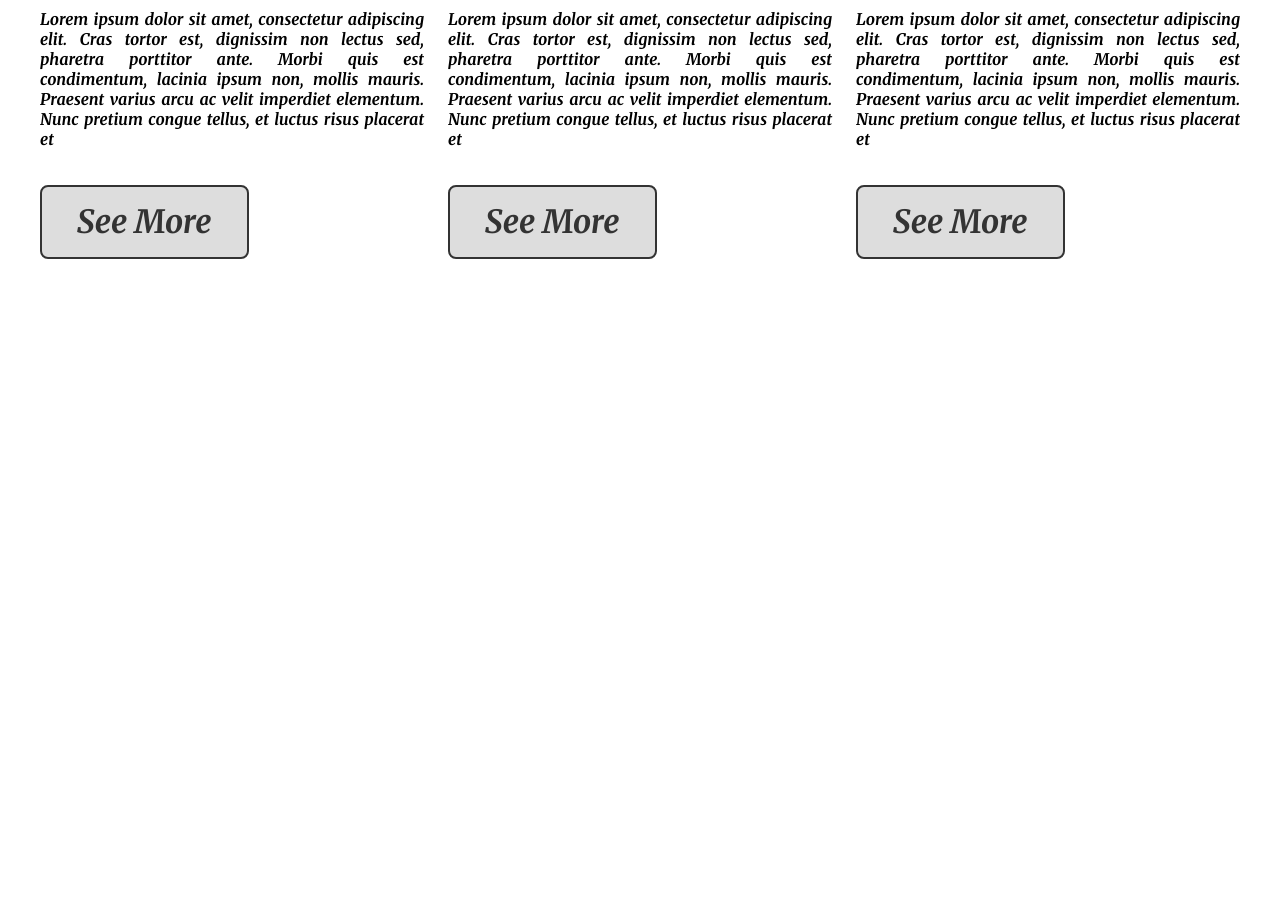
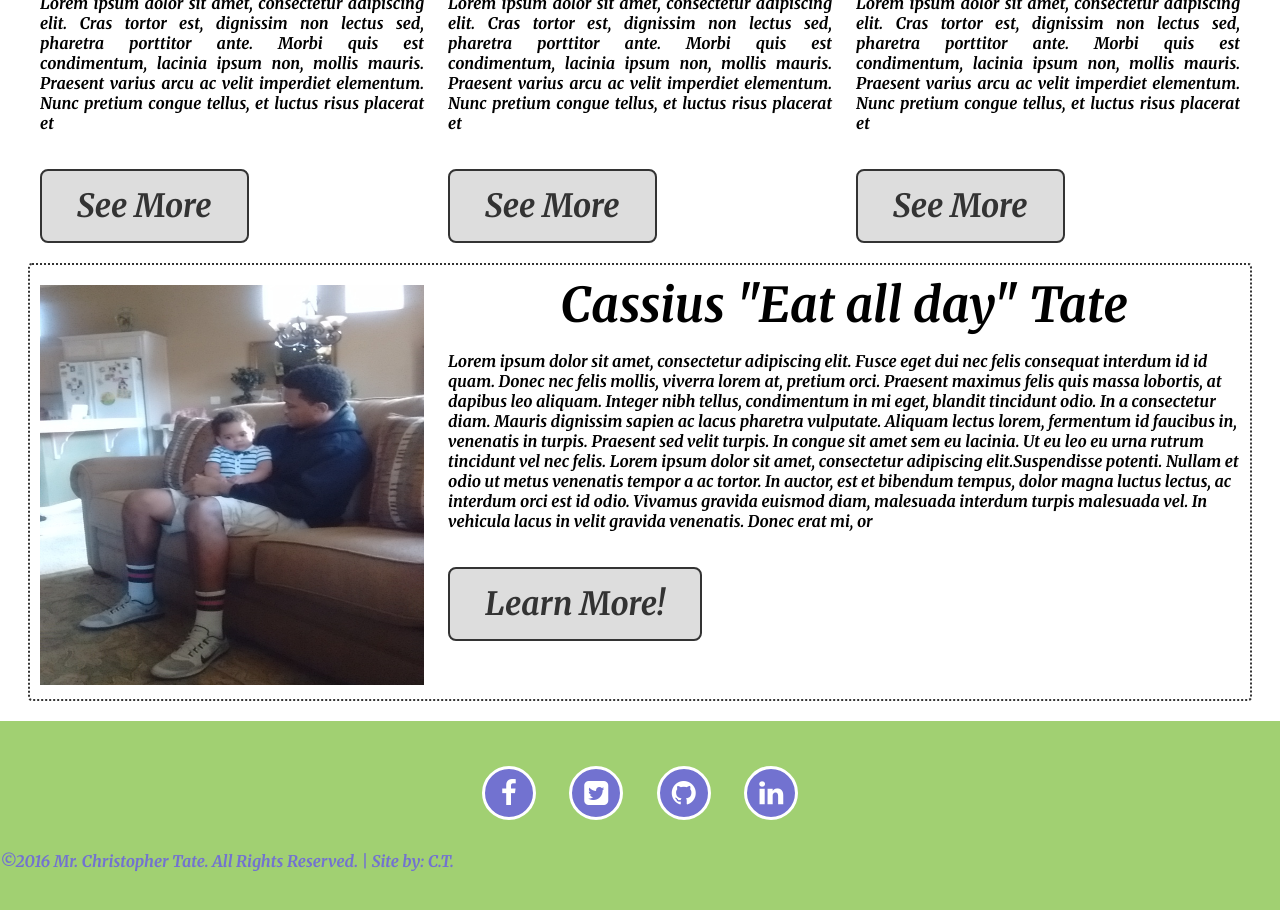
Before and after one commit to christophertate/christophertate.github.io, a plain HTML site: page index.html in a window 1280 px wide. Shown: the part 742-1652 px from the top of the page. Before the commit the page ends 1021 px from the top, so only its background shows below. Drawn offline with Linux system fonts and the light colour scheme.

Commit message:
pushing home page up

```diff
--- a/css/stylesheet.css
+++ b/css/stylesheet.css
@@ -139,3 +139,71 @@ img {
   background-color: #333;
   color: #999999;
 }
+
+/* ABOUT STYLES*/
+
+#about {
+  border: 2px dotted #333;
+  padding: 10px;
+  border-radius: 4px;
+}
+
+.align-left {
+  margin-right: 24px;
+  margin-top: 10px;
+  float: left;
+  width: 384px;
+}
+
+.selfie {
+  height: 400px;
+  width: 384px;
+}
+
+figure {
+  margin: 0px;
+  padding: 0px;
+}
+
+#about h1 {
+  text-align: center;
+  font-size: 3em;
+}
+
+footer {
+  margin-top: 20px;
+  clear:both;
+}
+
+#copyright {
+  padding: 30px 0px;
+  background-color: #a1d072;
+  display: block;
+  color: #7272d0;
+}
+
+.social p {
+  text-align:center;
+  font-size: 1.5em;
+}
+
+#copyright a{
+  color: #7272d0;
+}
+
+.social {
+  text-align: center;
+}
+
+.fa {
+  height: 28px;
+  width: 28px;
+  background-color: #7272d0;
+  color: #fff;
+  padding: 10px;
+  text-align: center;
+  border: 3px solid #fff;
+  border-radius: 100%;
+  margin: 15px;
+  font-size: 28px !important;
+}
--- a/index.html
+++ b/index.html
@@ -1,8 +1,10 @@
-<q></q><html>
+<!DOCTYPE html>
+<html>
   <head>
     <title>B-camp1 Project</title>
     <link rel="stylesheet" href="css/stylesheet.css">
     <link href='https://fonts.googleapis.com/css?family=Merriweather:700italic' rel='stylesheet' type='text/css'>
+    <link rel="stylesheet" href="https://maxcdn.bootstrapcdn.com/font-awesome/4.5.0/css/font-awesome.min.css">
   </head>
 
   <body>
@@ -61,7 +63,7 @@
            <img src="img/barbs.jpg" class="blog-img"/>
          </a>
        </div>
-       <p >
+       <p>
         Lorem ipsum dolor sit amet, consectetur adipiscing elit. Cras tortor est, dignissim non lectus sed, pharetra porttitor ante. Morbi quis est condimentum, lacinia ipsum non, mollis mauris. Praesent varius arcu ac velit imperdiet elementum. Nunc pretium congue tellus, et luctus risus placerat et
        </p>
 
@@ -81,18 +83,52 @@
        </p>
 
 
-        <a href="" target="_blank" class="button">See More </a>
+        <a href="#" target="_blank" class="button">See More </a>
       </article>
 
     </section>
     <!--End of Blog -->
 
     <!--Begin About-->
-    <section></section>
+    <section id="about" class="container">
+      <aside class="align-left">
+        <figure>
+          <img src="img/c&c.jpg" class="selfie"/>
+        </figure>
+      </aside>
+      <article>
+        <h1>Cassius "Eat all day" Tate</h1>
+        <p>Lorem ipsum dolor sit amet, consectetur adipiscing elit. Fusce eget dui nec felis consequat interdum id id quam. Donec nec felis mollis, viverra lorem at, pretium orci. Praesent maximus felis quis massa lobortis, at dapibus leo aliquam. Integer nibh tellus, condimentum in mi eget, blandit tincidunt odio. In a consectetur diam. Mauris dignissim sapien ac lacus pharetra vulputate. Aliquam lectus lorem, fermentum id faucibus in, venenatis in turpis. Praesent sed velit turpis. In congue sit amet sem eu lacinia. Ut eu leo eu urna rutrum tincidunt vel nec felis. Lorem ipsum dolor sit amet, consectetur adipiscing elit.Suspendisse potenti. Nullam et odio ut metus venenatis tempor a ac tortor. In auctor, est et bibendum tempus, dolor magna luctus lectus, ac interdum orci est id odio. Vivamus gravida euismod diam, malesuada interdum turpis malesuada vel. In vehicula lacus in velit gravida venenatis. Donec erat mi, or</p>
+
+        <a href="#" class="button">Learn More!</a>
+      </article>
+    </section>
     <!--End Of About-->
 
     <!--Begin Footer -->
-    <footer></footer>
+    <footer id="copyright">
+      <div class="social">
+
+        <a href="">
+          <i class="fa fa-facebook"></i>
+        </a>
+
+        <a href="">
+          <i class="fa fa-twitter-square"></i>
+        </a>
+
+        <a href="">
+          <i class="fa fa-github"></i>
+        </a>
+
+        <a href="">
+          <i class="fa fa-linkedin"></i>
+        </a>
+
+      </div>
+      <p> &copy;2016 Mr. Christopher Tate. All Rights Reserved. | Site by: <a href="#">C.T.</p>
+      </a>
+    </footer>
     <!--End Of Footer -->
 
 
```
Also changed, not shown: img/c&c.jpg (added), 1 other file.
